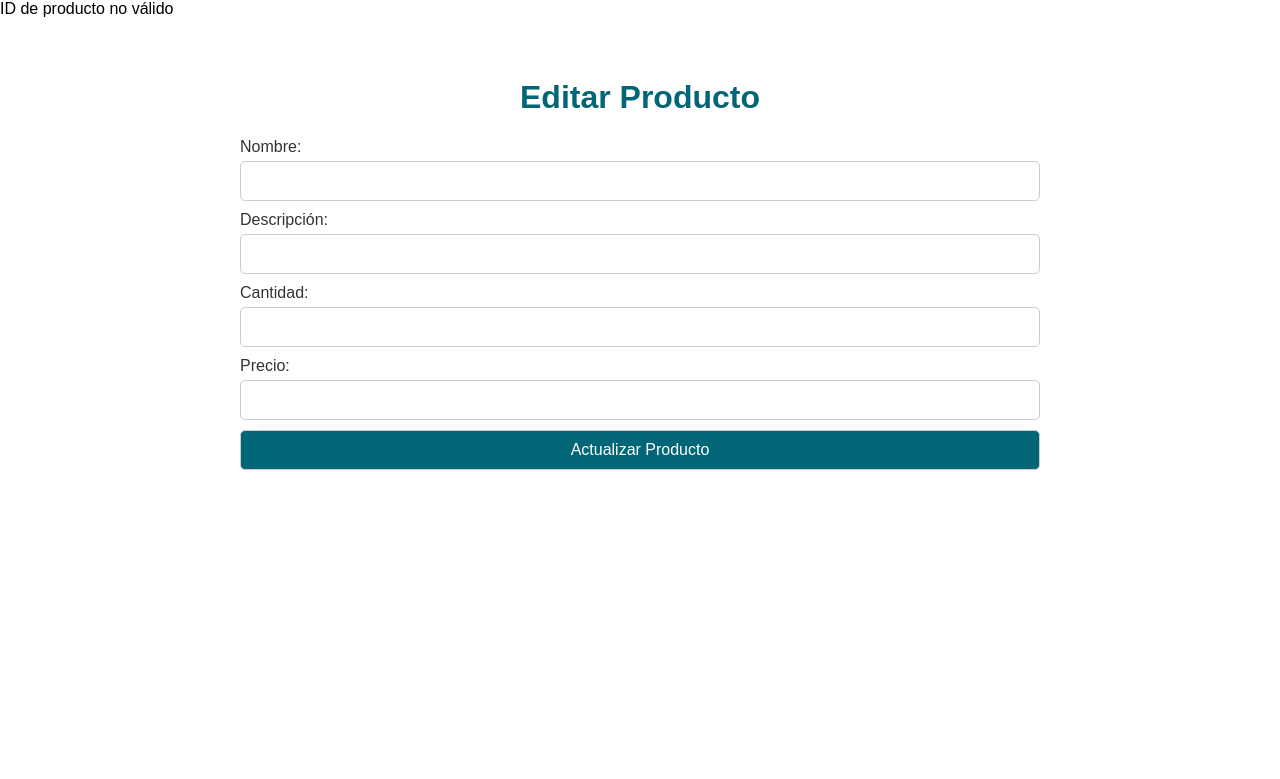
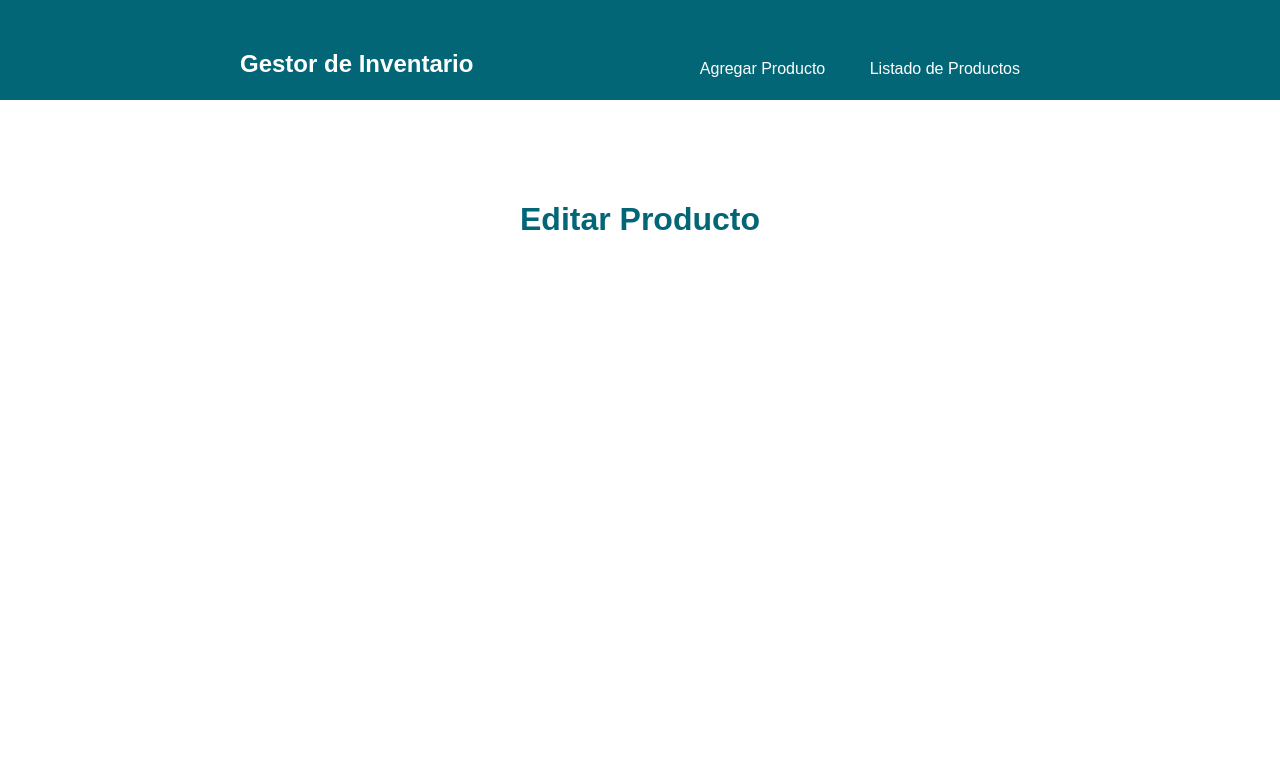
Before and after one commit to INOXBEAT/Gestor-de-Inventario, a PHP site: page /editar_producto.php in a window 1280 px wide. Shown: the top 779 px of the page. Run offline with PHP 8.4, Linux system fonts and the light colour scheme; data that the repository does not hold is empty.

Commit message:
actualización y mejoramiento de las funciones CRUD y mejora de estilos

```diff
--- a/editar_producto.php
+++ b/editar_producto.php
@@ -1,62 +1,92 @@
 <?php
 include 'conexion.php';
+include 'header.php';
 
-if(isset($_GET['id']) && is_numeric($_GET['id'])) {
-    $id = $_GET['id'];
+// Variable para almacenar el mensaje de alerta
+$alert_message = '';
 
-    $query = "SELECT * FROM productos WHERE id = $id";
+// Verificar si se ha enviado un formulario de actualización
+if ($_SERVER["REQUEST_METHOD"] == "POST") {
+    // Verificar si se ha enviado un ID válido para editar
+    if (isset($_POST['id']) && !empty($_POST['id'])) {
+        $id = $_POST['id'];
+        $nombre = $_POST['nombre'];
+        $descripcion = $_POST['descripcion'];
+        $cantidad = $_POST['cantidad'];
+        $precio = $_POST['precio'];
 
+        // Realizar la actualización del producto en la base de datos
+        $query = "UPDATE productos SET nombre='$nombre', descripcion='$descripcion', cantidad=$cantidad, precio=$precio WHERE id=$id";
+        $resultado = mysqli_query($conexion, $query);
+
+        if ($resultado) {
+            // Redirigir a la lista de productos con un mensaje de éxito
+            header("Location: productos.php?mensaje=Producto+actualizado+correctamente");
+            exit(); // Terminar el script después de enviar la cabecera de redirección
+        } else {
+            echo "Error al actualizar el producto: " . mysqli_error($conexion);
+        }
+    } else {
+        // Si no se recibe un ID válido, mostrar mensaje de error
+        echo "ID de producto no válido";
+    }
+}
+
+// Obtener los datos del producto a editar si no se ha enviado un formulario de actualización
+if ($_SERVER["REQUEST_METHOD"] != "POST" && isset($_GET['id']) && !empty($_GET['id'])) {
+    $id_producto = $_GET['id'];
+
+    $query = "SELECT * FROM productos WHERE id = $id_producto";
     $resultado = mysqli_query($conexion, $query);
 
     if (mysqli_num_rows($resultado) == 1) {
         $producto = mysqli_fetch_assoc($resultado);
     } else {
-        echo "Producto no encontrado";
-        exit();
+        // Si no se encuentra el producto con el ID especificado, mostrar mensaje de error
+        echo "No se encontró el producto con el ID especificado";
     }
+}
 
-    if ($_SERVER["REQUEST_METHOD"] == "POST") {
-        $nombre = $_POST['nombre'];
-        $descripcion = $_POST['descripcion'];
-        $cantidad = $_POST['cantidad'];
-        $precio = $_POST['precio'];
+// Cerrar la conexión
+mysqli_close($conexion);
+?>
 
-        $query = "UPDATE productos SET nombre = '$nombre', descripcion = '$descripcion', cantidad = $cantidad, precio = $precio WHERE id = $id";
-
-        if (mysqli_query($conexion, $query)) {
-            header("Location: index.php");
-            exit();
-        } else {
-            echo "Error al actualizar el producto: " . mysqli_error($conexion);
-        }
-    }
-} else {
-    echo "ID de producto no válido";
-}
-?>
 <!DOCTYPE html>
 <html lang="es">
+
 <head>
     <meta charset="UTF-8">
     <meta name="viewport" content="width=device-width, initial-scale=1.0">
     <title>Editar Producto</title>
     <link rel="stylesheet" href="styles.css">
 </head>
+
 <body>
     <div class="container">
         <h1>Editar Producto</h1>
+        <?php if (!empty($alert_message)) : ?>
+            <script>
+                // Mostrar alerta en JavaScript con el mensaje de actualización
+                alert("<?php echo $alert_message; ?>");
+            </script>
+        <?php endif; ?>
+        <form action="editar_producto.php" method="POST">
+            <?php if (isset($producto)) : ?>
+                <input type="hidden" name="id" value="<?php echo $producto['id']; ?>">
+                <label for="nombre">Nombre:</label>
+                <input type="text" name="nombre" id="nombre" value="<?php echo $producto['nombre']; ?>"><br>
+                <label for="descripcion">Descripción:</label>
+                <input type="text" name="descripcion" id="descripcion" value="<?php echo $producto['descripcion']; ?>"><br>
+                <label for="cantidad">Cantidad:</label>
+                <input type="number" name="cantidad" id="cantidad" value="<?php echo $producto['cantidad']; ?>"><br>
+                <label for="precio">Precio:</label>
+                <input type="number" name="precio" id="precio" value="<?php echo $producto['precio']; ?>"><br>
+                <!-- Aquí puedes agregar más campos para editar otros atributos del producto -->
+                <button type="submit">Actualizar Producto</button>
+            <?php endif; ?>
+        </form>
 
-        <form action="" method="post">
-            <label for="nombre">Nombre:</label>
-            <input type="text" name="nombre" id="nombre" value="<?php echo $producto['nombre']; ?>" required>
-            <label for="descripcion">Descripción:</label>
-            <input type="text" name="descripcion" id="descripcion" value="<?php echo $producto['descripcion']; ?>">
-            <label for="cantidad">Cantidad:</label>
-            <input type="number" name="cantidad" id="cantidad" value="<?php echo $producto['cantidad']; ?>" required>
-            <label for="precio">Precio:</label>
-            <input type="number" name="precio" id="precio" value="<?php echo $producto['precio']; ?>" required>
-            <button type="submit">Actualizar Producto</button>
-        </form>
     </div>
 </body>
+
 </html>
--- a/styles.css
+++ b/styles.css
@@ -64,7 +64,7 @@ td a {
     padding: 5px 10px;
     margin-right: 5px;
     text-decoration: none;
-    color: #fff;
+    color: #000000;
 }
 
 td a.editar {
@@ -108,3 +108,19 @@ td a.eliminar {
 .navbar-lista li a:hover {
     background-color: #03474e;
 }
+
+.acciones {
+    display: flex;
+    gap: 5px;
+}
+.acciones a {
+    display: inline-block;
+    padding: 5px 10px;
+    background-color: #036677;
+    color: #fff;
+    text-decoration: none;
+    border-radius: 5px;
+}
+.acciones a:hover {
+    background-color: #03474e;
+}
```
Also changed, not shown: eliminar_producto.php (+14 -5 lines), index.php (+6 -12 lines), productos.php (+29 -8 lines).
